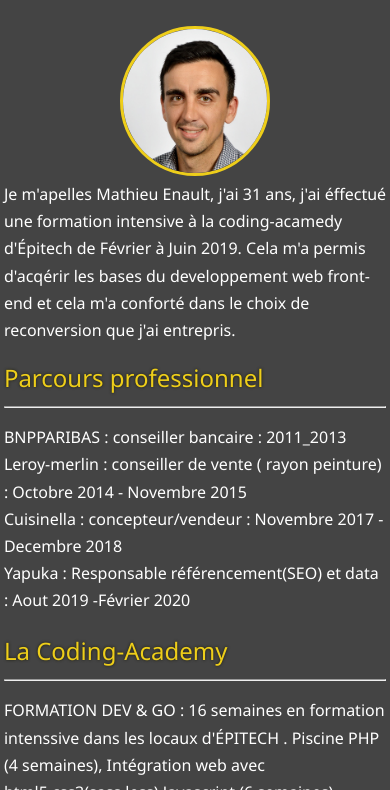
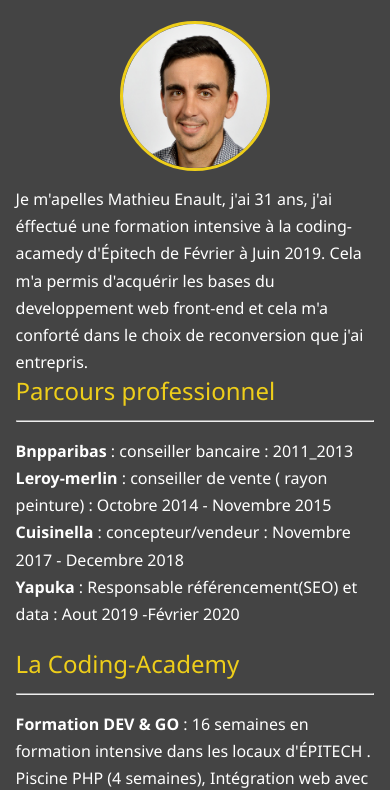
Before and after one commit to Mathieu94110/My_New_Porfolio, a website: page dist/about-me.html in a window 390 px wide. Shown: the part 79-869 px from the top of the page. Drawn offline with Linux system fonts and the light colour scheme.

Commit message:
About me design advanced

```diff
--- a/scss/style.scss
+++ b/scss/style.scss
@@ -36,7 +36,7 @@ body {
   @include background;
   background-color: $primary-color;
   color: #fff;
-  height: 100%;
+  height: 100vh;
   margin: 0;
   font-family: "Segoe UI", Tahoma, Geneva, Verdana, sans-serif;
   line-height: 1.7;
@@ -222,24 +222,19 @@ main {
     }
   }
 }
-
 $secondary-color: #eece1a;
-/*#form-page {
-  margin: 0;
-  padding: 0;
-  width: 100%;
-  height: 100%;
-  display: flex;
-*/
 
 //Page About Me
+
 #about-me-page {
+  margin-left: 2%;
+  margin-right: 2%;
   h1.lg-heading {
     text-align: center;
   }
 
   #presentation {
-    height: 40vh;
+    height: 400px;
     width: 100%;
 
     .bio-container {
@@ -250,7 +245,7 @@ $secondary-color: #eece1a;
       .about-me-portrait {
         display: grid;
         width: 30%;
-        height: 100%;
+        height: auto;
         place-items: center;
 
         img {
@@ -268,24 +263,23 @@ $secondary-color: #eece1a;
   }
   .container {
     display: grid;
-    place-items: center;
-    grid-template-areas: "a b c";
-    margin-top: 70px;
+    grid-template-areas: "a b c ";
     grid-template-columns: repeat(3, 1fr);
-    column-gap: 5%;
-    first-job {
+    column-gap: 3%;
+    .first-job {
       grid-area: a;
     }
-    second-job {
+    .second-job {
       grid-area: b;
     }
-    third-job {
+    .third-job {
       grid-area: c;
     }
-
-    .skillsk-and-knowledge-boxes h2 {
+    h2 {
       color: $secondary-color;
-     text-shadow:0 0 3px rgb(26, 26, 9)
+    }
+    span {
+      font-weight: bold;
     }
   }
 }
@@ -293,51 +287,43 @@ $secondary-color: #eece1a;
 @media all and (max-width: 766px) {
   //Page About Me
   #about-me-page {
-    margin-left: 3%;
-    margin-right: 3%;
-    //
-
+    margin-left: 4%;
+    margin-right: 4%;
     #presentation {
       width: 100%;
-      height: auto;
-      margin-bottom: 3.5%;
+      height: 450px !important;
 
       h1.lg-heading {
         padding-top: 4%;
         height: 100px;
-        font-size: 2.5rem;
+        font-size: 2rem;
       }
 
       .bio-container {
-        width: 100%;
-
-        display: block;
+        width: 100% !important;
+        display: block !important;
 
         .about-me-portrait {
-          display: grid;
-          width: 100%;
-          height: 160px;
-          place-items: center;
+          display: grid !important;
+          margin-right: none !important;
+          width: 100% !important;
+          height: auto !important;
+          place-items: center !important;
+          margin-bottom: 15px;
 
           img {
-            width: 150px;
-            height: 150px;
-            border-radius: 50%;
-            border: solid 3px $secondary-color;
+            width: 150px !important;
+            height: 150px !important;
           }
         }
         #bio {
-          width: 100%;
+          width: 100% !important;
         }
       }
     }
     .container {
-      grid-template-areas: "a" "b" "c";
-      grid-template-columns: 1fr;
-      height: 600px;
-      margin-top: 0px;
-      .skillsk-and-knowledge-boxes {
-      }
+      grid-template-areas: "a" "b" "c" !important;
+      grid-template-columns: 1fr !important;
     }
   }
 }
@@ -435,62 +421,6 @@ $secondary-color: #eece1a;
   }
 }
 
-@media all and (max-width: 766px) {
-  //Page About Me
-  #about-me-page {
-    margin-left: 1%;
-    margin-right: 1%;
-    .menu-btn {
-      margin-right: -10px;
-    }
-    #presentation {
-      width: 100%;
-      height: auto;
-      margin-bottom: 3.5%;
-      #vertical-rubrique-align {
-        display: flex;
-        flex-direction: column;
-        justify-content: center;
-        h1 {
-          height: 100px;
-          font-size: 2rem;
-        }
-      }
-
-      .bio-container {
-        width: 100%;
-
-        display: block;
-
-        .about-me-portrait {
-          display: grid;
-          width: 100%;
-          height: 160px;
-          place-items: center;
-
-          img {
-            width: 150px;
-            height: 150px;
-            border-radius: 50%;
-            border: solid 3px $secondary-color;
-          }
-        }
-        #bio {
-          width: 100%;
-        }
-      }
-    }
-    .container {
-      grid-template-areas: "a" "b" "c";
-      grid-template-columns: 1fr;
-      height: 600px;
-      margin-top: 0px;
-      .skillsk-and-knowledge-boxes {
-      }
-    }
-  }
-}
-
 //Contact Form
 
 // Menu Button
@@ -583,7 +513,7 @@ $secondary-color: #eece1a;
   // Menu Button
 
   //Contact form after overlay button
-  body {
+  #contact-background {
     display: block;
 
     form {
```
Also changed, not shown: dist/about-me.html, dist/css/style.css, 1 other file.
